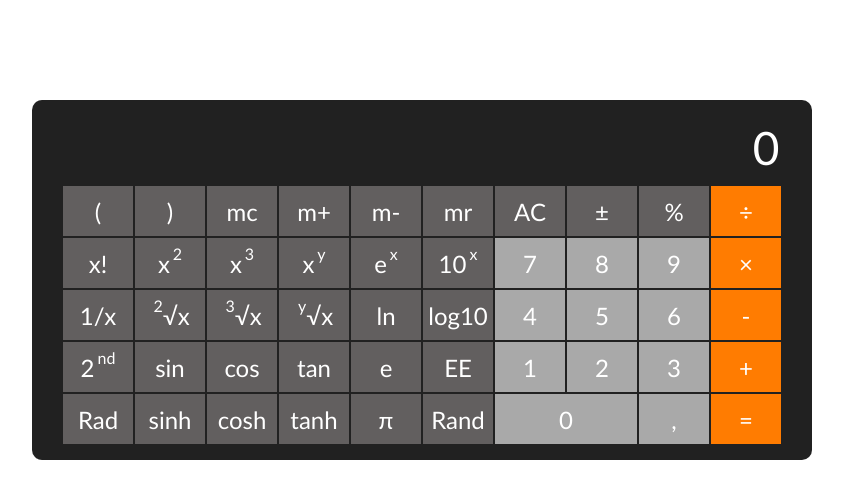
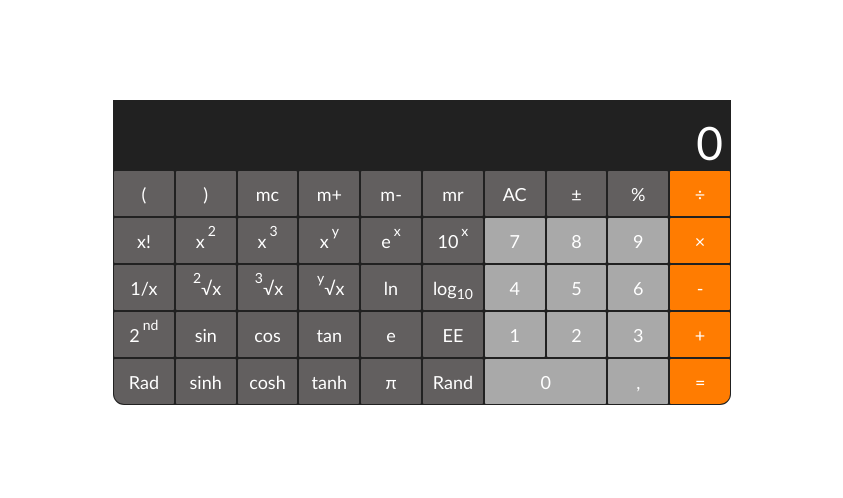
Before and after one commit to andrew9488/scientific-calculator, a website built with webpack: page src/index.html in a window 1280 px wide. Shown: the whole page, without its empty margins (218-1061 px from the left). Built offline with nearby package versions, Linux system fonts and the light colour scheme.

Commit message:
style: fix styles

```diff
--- a/package.json
+++ b/package.json
@@ -8,7 +8,7 @@
   "scripts": {
     "dev": "cross-env NODE_ENV=development webpack --mode development",
     "build": "cross-env NODE_ENV=production webpack --mode production",
-    "start": "cross-env NODE_ENV=development webpack-dev-server --mode production --open",
+    "start": "cross-env NODE_ENV=development webpack-dev-server --mode development --open",
     "lint": "node_modules/.bin/eslint src/",
     "lint:write": "node_modules/.bin/eslint src/ --fix",
     "prettier": "prettier --write src/",
--- a/src/index.html
+++ b/src/index.html
@@ -12,6 +12,7 @@
 
     <div class="operation_block">
 
+        <div class="firs_line">
             <div class="item left_brace">(</div>
             <div class="item right_brace">)</div>
             <div class="item mc">mc</div>
@@ -22,8 +23,9 @@
             <div class="item reverse">&plusmn;</div>
             <div class="item percent">%</div>
             <div class="item divide">&divide;</div>
+        </div>
 
-
+        <div class="second_line">
             <div class="item factorial">x!</div>
             <div class="item sqr">x<span class="upper">2</span></div>
             <div class="item cbr">x<span class="upper">3</span></div>
@@ -34,18 +36,22 @@
             <div class="item number number-8">8</div>
             <div class="item number number-9">9</div>
             <div class="item multiplication">&times;</div>
+        </div>
 
+        <div class="third_line">
             <div class="item fraction">1/x</div>
             <div class="item sqrt"><span class="upper">2</span>&radic;x</div>
             <div class="item cbrt"><span class="upper">3</span>&radic;x</div>
             <div class="item user_sqrt"><span class="upper">y</span>&radic;x</div>
             <div class="item ln">ln</div>
-        <div class="item lg">log10</div>
+            <div class="item lg">log<span class="down">10</span></div>
             <div class="item number number-4">4</div>
             <div class="item number number-5">5</div>
             <div class="item number number-6">6</div>
             <div class="item subtraction">-</div>
+        </div>
 
+        <div class="fourth_line">
             <div class="item">2<span class="upper">nd</span></div>
             <div class="item">sin</div>
             <div class="item">cos</div>
@@ -56,8 +62,10 @@
             <div class="item number number-2">2</div>
             <div class="item number number-3">3</div>
             <div class="item addition">+</div>
+        </div>
 
-        <div class="item">Rad</div>
+        <div class="fifth_line">
+            <div class="item left__button">Rad</div>
             <div class="item">sinh</div>
             <div class="item">cosh</div>
             <div class="item">tanh</div>
@@ -65,9 +73,10 @@
             <div class="item">Rand</div>
             <div class="item number zero number-0">0</div>
             <div class="item number decimal">,</div>
-        <div class="item equal">=</div>
+            <div class="item equal right__button">=</div>
         </div>
 
+    </div>
 </div>
 </body>
 
--- a/src/index.js
+++ b/src/index.js
@@ -177,7 +177,7 @@ document.addEventListener('click', (event) => {
         }
         break;
     }
-    case 'item equal': {
+    case 'item equal right__button': {
         if (valueStrInMemory) {
             setStrAsValue(getResultOfOperationAsStr());
             clearFn();
--- a/src/styles.css
+++ b/src/styles.css
@@ -8,49 +8,64 @@ body {
     display: flex;
     flex-direction: column;
     background-color: #212121;
-    border-radius: 10px;
-    max-width: 750px;
+    border-bottom-left-radius: 11px;
+    border-bottom-right-radius: 11px;
+    width: 618px;
     font-family: "Calibri", serif;
-    padding: 15px;
 }
 
 .operation_block {
     display: flex;
+    flex-direction: column;
+}
+
+.firs_line, .second_line, .third_line, .fourth_line, .fifth_line {
+    display: flex;
+    width: 100%;
     justify-content: center;
     align-items: center;
-    flex-wrap: wrap;
 }
 
 .item {
     color: #fff;
     padding: 10px;
-    width: 50px;
-    height: 30px;
+    width: 40px;
+    height: 25px;
     display: flex;
     justify-content: center;
     align-items: center;
-    font-size: 24px;
+    font-size: 18px;
     cursor: pointer;
     background-color: #625f5f;
+    border-radius: 1px;
     margin: 1px;
+}
+
+.item:active {
+    font-size: 22px;
 }
 
 .value {
     color: #fff;
-    min-height: 60px;
-    height: auto;
-    padding: 5px 20px;
-    width: 95%;
+    padding-right: 8px;
     font-size: 46px;
     display: flex;
     justify-content: flex-end;
+    align-items: flex-end;
     background-color: #212121;
+    box-sizing: border-box;
+    height: 70px;
 }
 
 .upper {
-    font-size: 16px;
+    font-size: 14px;
     margin-left: 3px;
     margin-top: -20px;
+}
+
+.down {
+    font-size: 14px;
+    margin-top: 12px;
 }
 
 .equal, .divide, .multiplication, .subtraction, .addition {
@@ -58,9 +73,17 @@ body {
 }
 
 .zero {
-    width: 122px;
+    width: 102px;
 }
 
 .number {
     background-color: darkgray;
 }
+
+.left__button {
+    border-bottom-left-radius: 10px;
+}
+
+.right__button {
+    border-bottom-right-radius: 10px;
+}
```
Lines whose indentation alone changed are shown as unchanged.
